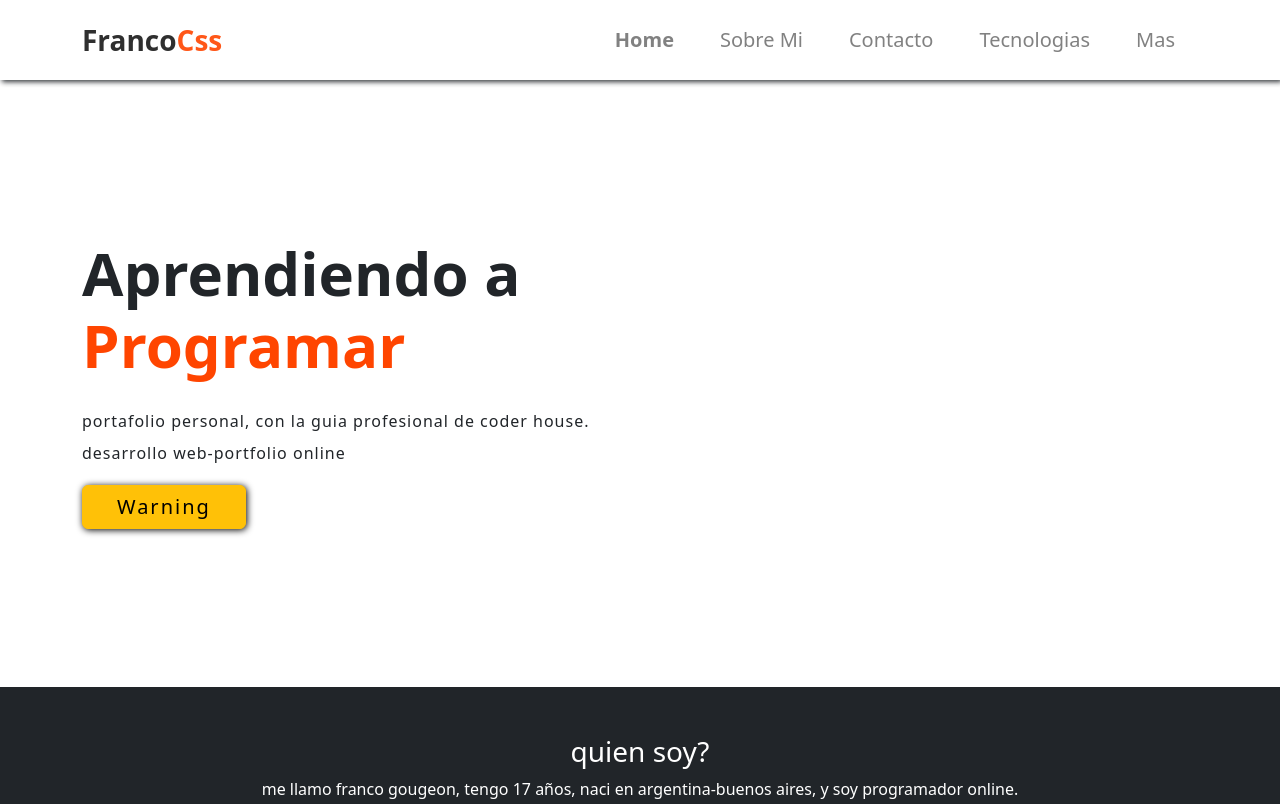
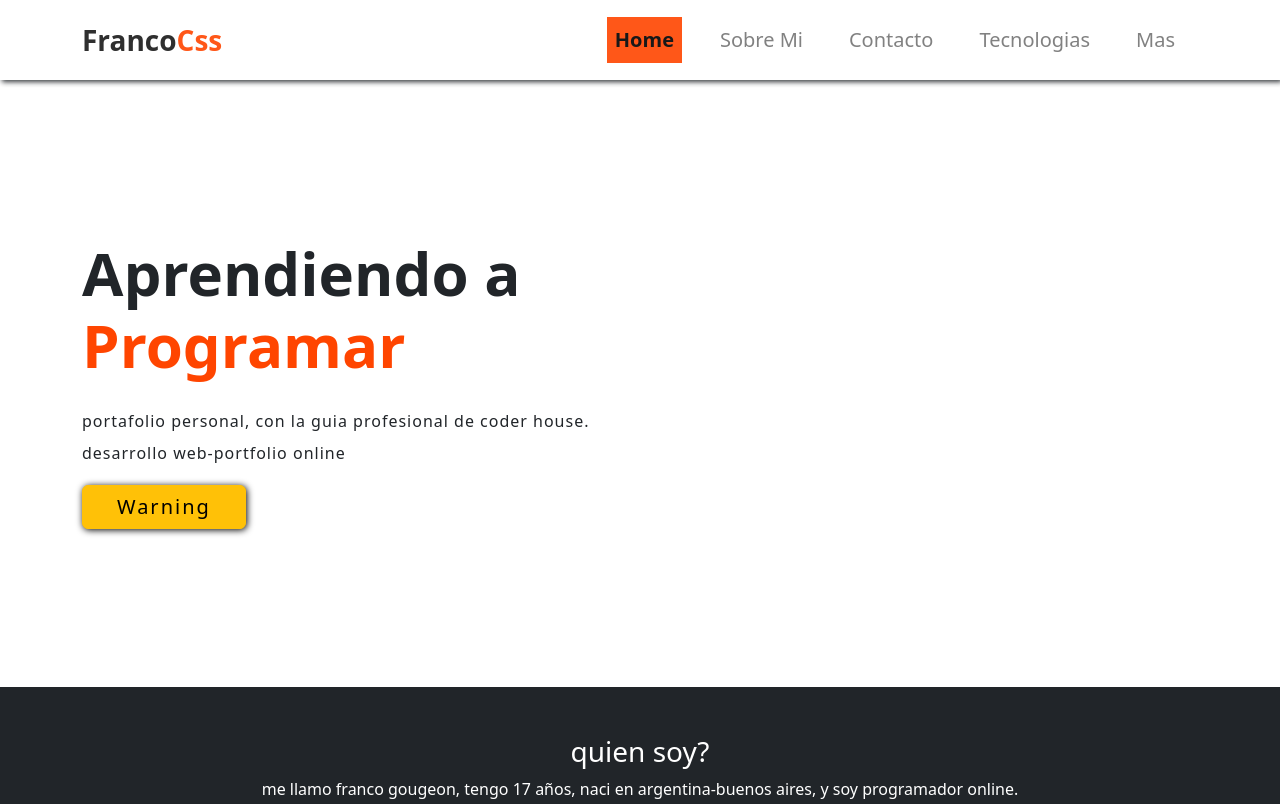
Before and after one commit to Franc0123/MiPortafolio, a plain HTML site: page index.html in a window 1280 px wide. Shown: the top 804 px of the page. Drawn offline with nearby package versions, Linux system fonts and the light colour scheme.

Commit message:
modificando html y css

```diff
--- a/css/style.css
+++ b/css/style.css
@@ -36,6 +36,10 @@ nav ul li {
     background-color: #ff4500;
 }
 .navbar .container .transition .navbar-nav li a.active {
+    color: #000;
+}
+
+.navbar .container .transition .navbar-nav li a.active2 {
     color: #000;
 }
 
--- a/index.html
+++ b/index.html
@@ -18,8 +18,8 @@
           </button>
           <div class="collapse navbar-collapse transition" id="navbarSupportedContent">
             <ul class="navbar-nav ms-auto mb-2 mb-lg-0">
-              <li class="nav-item fs-5 text-capitalize">
-                <a class="nav-link active2 fw-bold" aria-current="page" href="#">Home</a>
+              <li class="nav-item fs-5 active text-capitalize">
+                <a class="nav-link active2 fw-bold color-active" aria-current="page" href="#">Home</a>
               </li>
               <li class="nav-item fs-5">
                 <a class="nav-link text-capitalize" href="./pages/sobremi.html">sobre mi</a>
```
